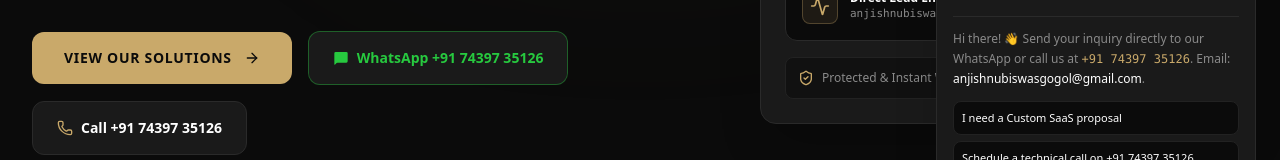
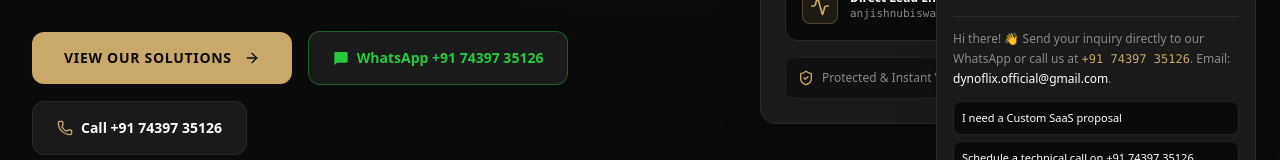
Before and after one commit to ankitadas771/Dynoflix, a React (Vite) app: page / in a window 1280 px wide. Both pictures are taken after a click on the button "Contact on WhatsApp". Shown: the part 429-589 px from the top of the page. Built offline with nearby package versions, Linux system fonts and the light colour scheme; no server answers.

Commit message:
update WP contact info

```diff
--- a/src/components/WhatsAppButton.tsx
+++ b/src/components/WhatsAppButton.tsx
@@ -5,7 +5,7 @@
   const [isOpen, setIsOpen] = useState(false);
   const [message, setMessage] = useState('');
 
-  const phone = '919088514885'; // Updated WhatsApp number
+  const phone = '917439735126'; // Updated WhatsApp number
 
   const handleSendWhatsApp = (customMsg?: string) => {
     const textToSend = customMsg || message || 'Hello Dynoflix Engineering! I would like to enquire about your services.';
@@ -44,7 +44,7 @@
           </div>
 
           <div className="py-3 text-xs text-[#8A8A8A] leading-relaxed">
-            Hi there! 👋 Send your inquiry directly to our WhatsApp or call us at <span className="text-[#C9A96A] font-mono">+91 74397 35126</span>. Email: <span className="text-[#FFFFFF]">anjishnubiswasgogol@gmail.com</span>.
+            Hi there! 👋 Send your inquiry directly to our WhatsApp or call us at <span className="text-[#C9A96A] font-mono">+91 74397 35126</span>. Email: <span className="text-[#FFFFFF]">dynoflix.official@gmail.com</span>.
           </div>
 
           {/* Quick Prompts */}
```
